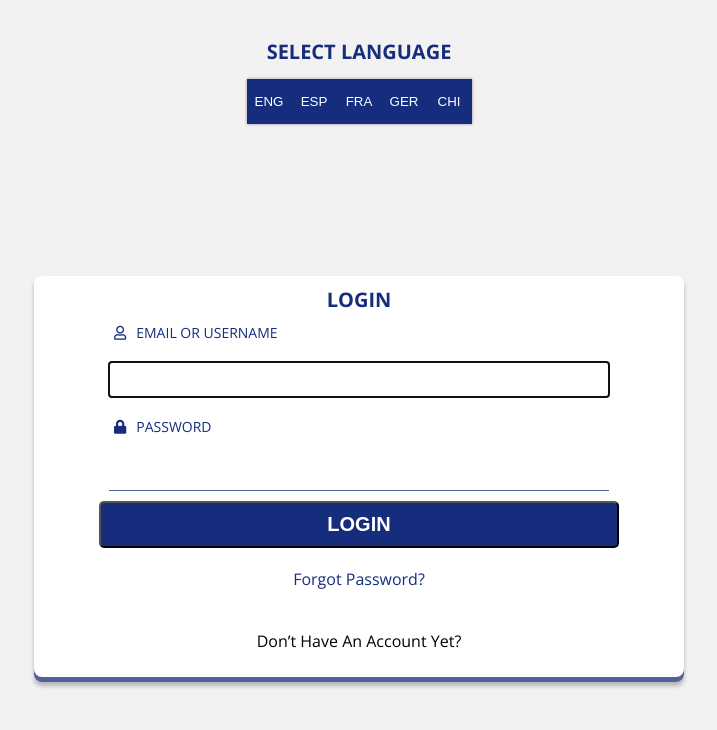
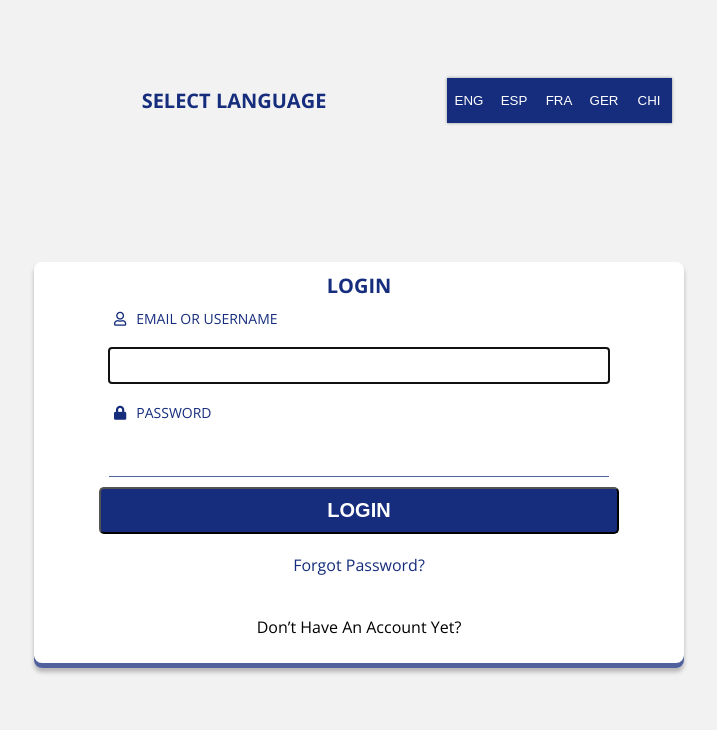
Before and after one commit to Cross-repo/TeamTGAtask2, a PHP site: page / in a window 1280 px wide. Shown: the part 70-800 px from the top of the page, without its empty margins (281-998 px from the left). Run offline with PHP 8.4, Linux system fonts and the light colour scheme; some web fonts are replaced.

Commit message:
Makes media query for translators

```diff
--- a/stylesheet.css
+++ b/stylesheet.css
@@ -199,4 +199,16 @@ h1 {
   color: #162D7D;
   text-align: center;
 }
+
+@media screen and (min-width: 651px) {
+  article.translation-conatiner {
+    max-width: 650px;
+    display: -ms-grid;
+    display: grid;
+    -ms-grid-rows: none;
+        grid-template-rows: none;
+    -ms-grid-columns: 400px 250px;
+        grid-template-columns: 400px 250px;
+  }
+}
 /*# sourceMappingURL=stylesheet.css.map */
--- a/stylesheet.scss
+++ b/stylesheet.scss
@@ -177,3 +177,14 @@ h1{
     color: $primaryColor;
     text-align: center;
 }
+
+@media screen and (min-width: 651px){
+    article{
+        &.translation-conatiner{
+            max-width: 650px;
+            display: grid;
+            grid-template-rows: none;
+            grid-template-columns: 400px 250px;
+        }
+    }
+}
```
Also changed, not shown: 1 other file.
